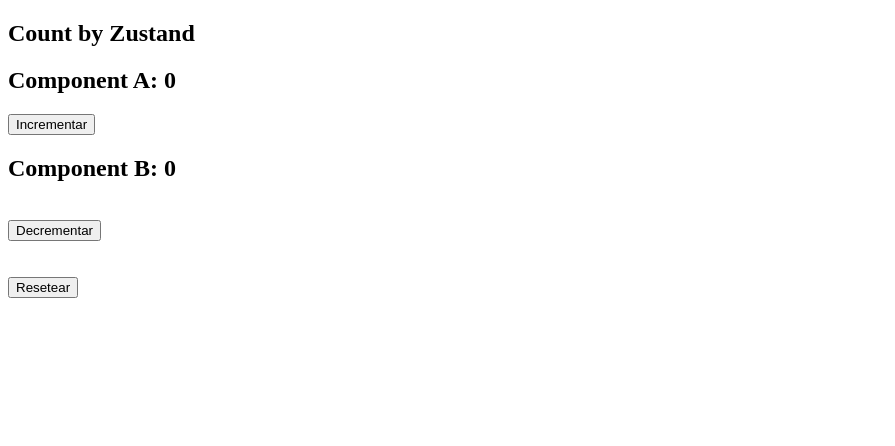
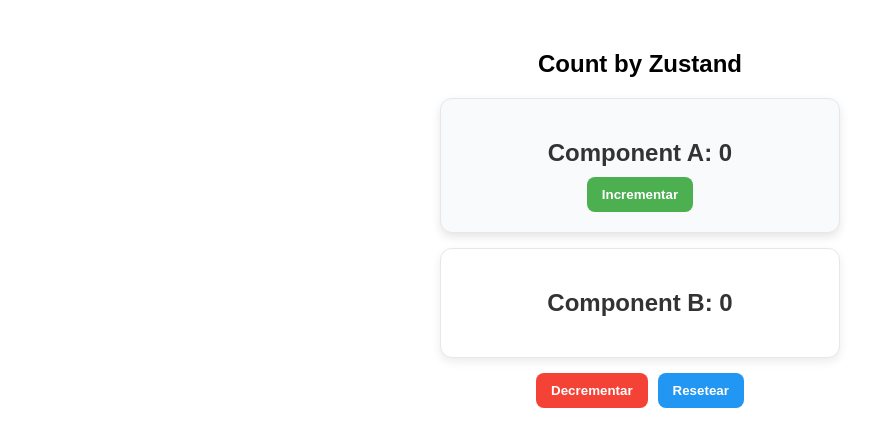
Before and after one commit to Chris-THC/Curso-React, a React (Vite) app: page / in a window 1280 px wide. Shown: the top 446 px of the page, without its empty margins (0-895 px from the left). Built offline with nearby package versions, Linux system fonts and the light colour scheme.

Commit message:
Mejorar el estilo de los componentes y la disposición en App.tsx; agregar estilos a los botones en DecrementComponent y ResetComponent.

```diff
--- a/src/App.tsx
+++ b/src/App.tsx
@@ -6,16 +6,23 @@
 
 const App: React.FC = () => {
   return (
-    <div>
-      <h2>Count by Zustand</h2>
+    <div
+      style={{
+        maxWidth: "400px",
+        margin: "50px auto",
+        fontFamily: "Arial, sans-serif",
+        textAlign: "center",
+      }}
+    >
+      <h2 style={{ marginBottom: "20px" }}>Count by Zustand</h2>
+
       <ComponentA />
       <ComponentB />
-      <br />
-      <DecrementComponent />
-      <br />
-      <br />
-      <br />
-      <ResetComponent />
+
+      <div style={{ marginTop: "15px" }}>
+        <DecrementComponent />
+        <ResetComponent />
+      </div>
     </div>
   );
 };
--- a/src/Reset/ResetComponent.tsx
+++ b/src/Reset/ResetComponent.tsx
@@ -1,11 +1,21 @@
 import { useCountStore } from "../store/useCountStore";
-
 
 export const ResetComponent = () => {
   const reset = useCountStore((state) => state.reset);
 
   return (
-    <button onClick={reset}>
+    <button
+      onClick={reset}
+      style={{
+        padding: "10px 15px",
+        borderRadius: "8px",
+        border: "none",
+        backgroundColor: "#2196F3",
+        color: "#fff",
+        cursor: "pointer",
+        fontWeight: "bold",
+      }}
+    >
       Resetear
     </button>
   );
--- a/src/components/ComponentA.tsx
+++ b/src/components/ComponentA.tsx
@@ -1,5 +1,3 @@
-// ComponentA.tsx
-
 import { useCountStore } from "../store/useCountStore";
 
 export const ComponentA = () => {
@@ -7,9 +5,33 @@
   const setCount = useCountStore((state) => state.setCount);
 
   return (
-    <div>
-      <h2>Component A: {count}</h2>
-      <button onClick={() => setCount(count + 1)}>Incrementar</button>
+    <div
+      style={{
+        backgroundColor: "#f9fafb",
+        padding: "20px",
+        borderRadius: "12px",
+        boxShadow: "0 4px 10px rgba(0,0,0,0.1)",
+        marginBottom: "15px",
+        color: "#333",
+        border: "1px solid #e5e7eb",
+      }}
+    >
+      <h2 style={{ marginBottom: "10px" }}>Component A: {count}</h2>
+
+      <button
+        onClick={() => setCount(count + 1)}
+        style={{
+          padding: "10px 15px",
+          borderRadius: "8px",
+          border: "none",
+          backgroundColor: "#4CAF50",
+          color: "#fff",
+          cursor: "pointer",
+          fontWeight: "bold",
+        }}
+      >
+        Incrementar
+      </button>
     </div>
   );
 };
--- a/src/components/ComponentB.tsx
+++ b/src/components/ComponentB.tsx
@@ -1,9 +1,21 @@
-// ComponentB.tsx
-
 import { useCountStore } from "../store/useCountStore";
 
 export const ComponentB = () => {
   const count = useCountStore((state) => state.count);
 
-  return <h2>Component B: {count}</h2>;
+  return (
+    <div
+      style={{
+        backgroundColor: "#ffffff",
+        padding: "20px",
+        borderRadius: "12px",
+        boxShadow: "0 4px 10px rgba(0,0,0,0.08)",
+        marginBottom: "15px",
+        color: "#333",
+        border: "1px solid #e5e7eb",
+      }}
+    >
+      <h2>Component B: {count}</h2>
+    </div>
+  );
 };
--- a/src/context/DecrementComponent.tsx
+++ b/src/context/DecrementComponent.tsx
@@ -4,5 +4,21 @@
   const decrement = useCountStore((state) => state.decrement);
   const count = useCountStore((state) => state.count);
 
-  return <button onClick={() => decrement(count - 1)}>Decrementar</button>;
+  return (
+    <button
+      onClick={() => decrement(count - 1)}
+      style={{
+        padding: "10px 15px",
+        borderRadius: "8px",
+        border: "none",
+        backgroundColor: "#f44336",
+        color: "#fff",
+        cursor: "pointer",
+        fontWeight: "bold",
+        marginRight: "10px",
+      }}
+    >
+      Decrementar
+    </button>
+  );
 };
```
